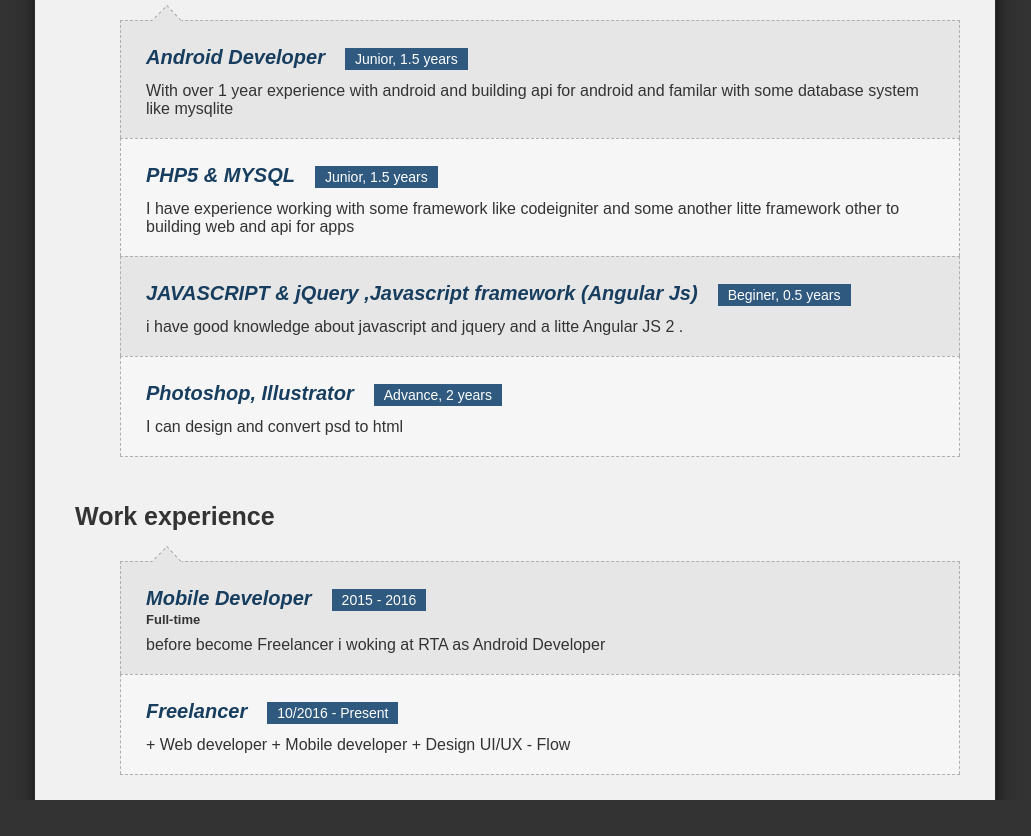
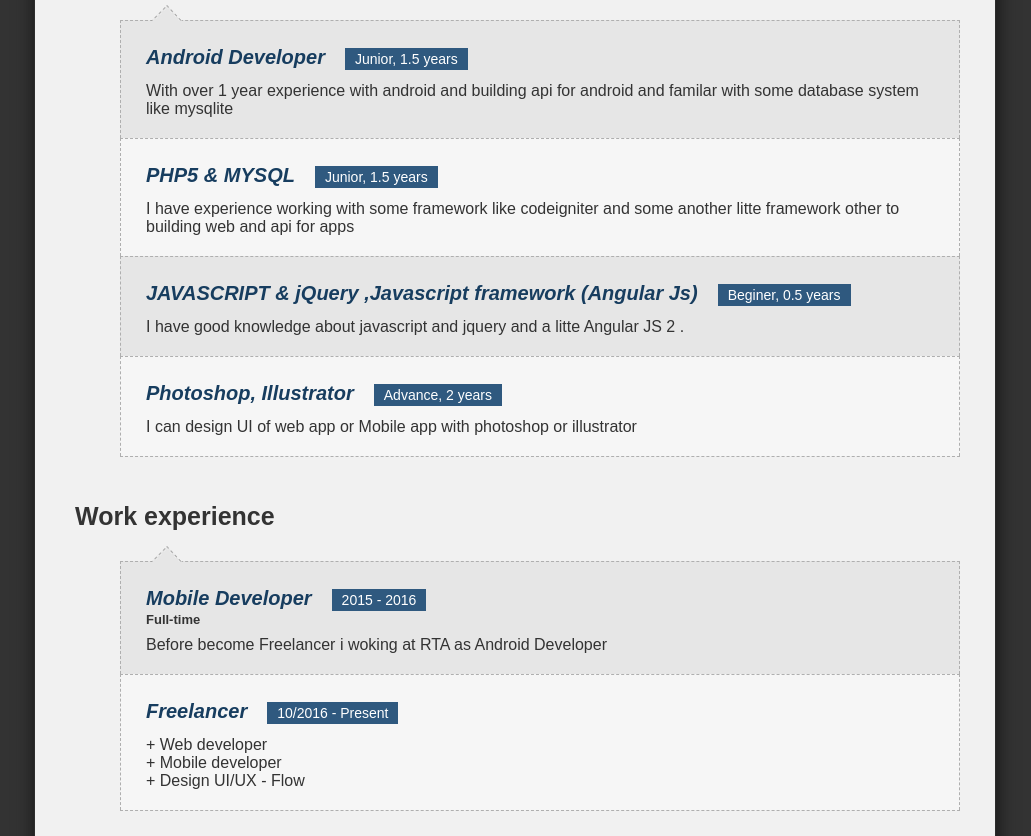
Before and after one commit to vuidang/vuidang.github.io, a plain HTML site: page index.html in a window 1280 px wide. Shown: the part 821-1657 px from the top of the page, without its empty margins (123-1154 px from the left). Before the commit the page ends 1621 px from the top, so only its background shows below. Drawn offline with Linux system fonts and the light colour scheme.

Commit message:
add info

```diff
--- a/index.html
+++ b/index.html
@@ -82,14 +82,14 @@
                     <h3>JAVASCRIPT &amp; jQuery ,Javascript framework  (Angular Js)</h3>  <h5> Beginer, 0.5 years </h5>
 
                     <p class="description">
-                         i have good knowledge about javascript and jquery and a litte Angular JS 2 .
+                         I have good knowledge about javascript and jquery and a litte Angular JS 2 .
                     </p>
                </li>
                <li>
                     <h3>Photoshop, Illustrator</h3>  <h5> Advance, 2 years </h5>
 
                     <p class="description">
-                         I can design and convert psd to html
+                         I can design UI of web app or Mobile app with photoshop or illustrator
                     </p>
                </li>
            </ul>
@@ -101,15 +101,15 @@
                           <h6> Full-time </h6>
 
                           <p class="description">
-                              before become Freelancer i woking at RTA as Android Developer
+                              Before become Freelancer i woking at RTA as Android Developer
                           </p>
                       </li>
                       <li>
                           <h3> Freelancer</h3>  <h5> 10/2016 - Present</h5>
                           <p class="description">
-                              + Web developer
-                              + Mobile developer
-                              + Design UI/UX - Flow
+                              + Web developer <br>
+                              + Mobile developer <br>
+                              + Design UI/UX - Flow <br>
                           </p>
                       </li>
 
```
